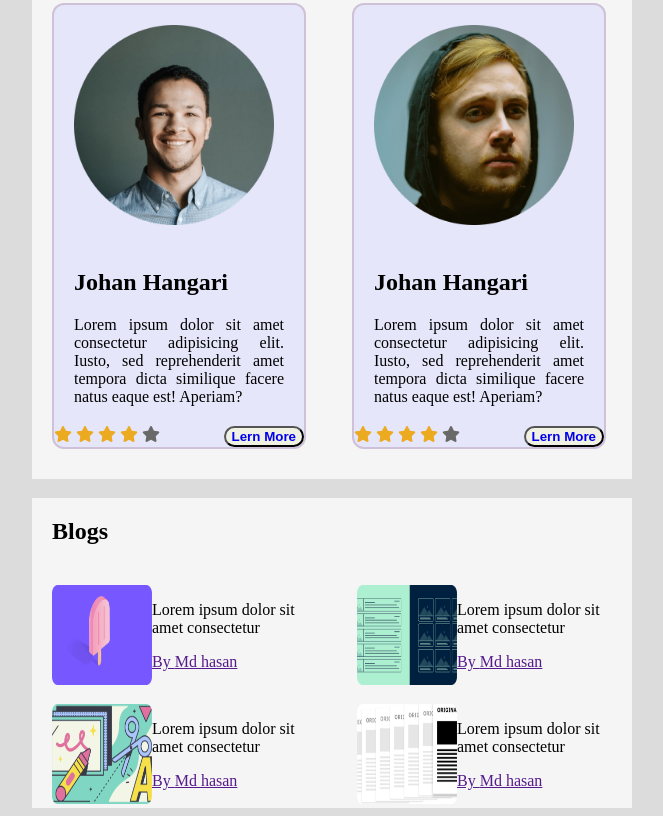
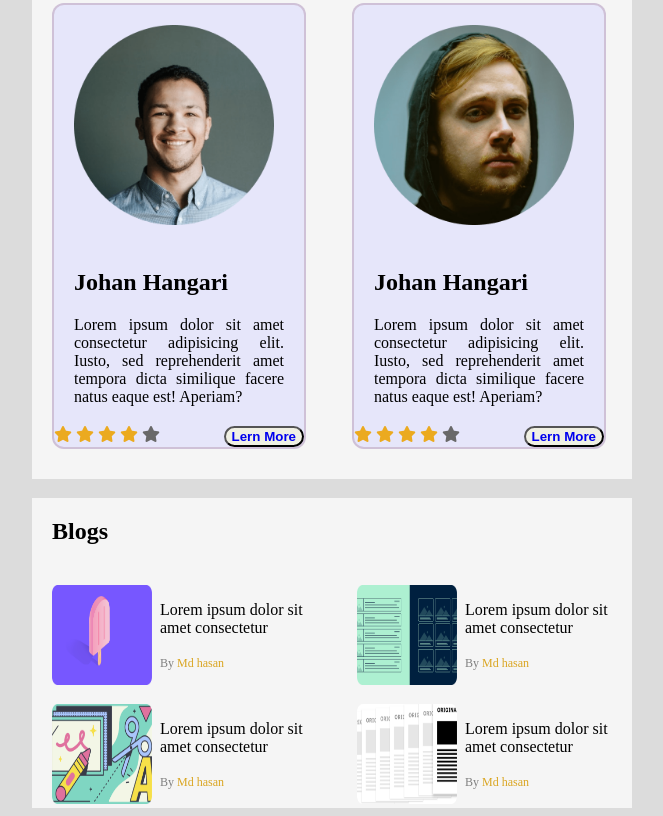
Before and after one commit to Mehedi287/practice-responsive-web-site, a plain HTML site: page index.html in a window 1280 px wide. Shown: the part 1114-1930 px from the top of the page, without its empty margins (308-971 px from the left). Drawn offline with Linux system fonts and the light colour scheme; a web font is replaced by a local one.

Commit message:
bloges added

```diff
--- a/index.html
+++ b/index.html
@@ -220,7 +220,7 @@
 
                     <div class="blog-information">
                         <p>Lorem ipsum dolor sit amet consectetur </p>
-                        <a href=""> <span>By </span> Md
+                        <a target="_blank" href=""> <span class="name">By </span> Md
                             hasan</a>
                     </div>
                 </article>
@@ -231,7 +231,7 @@
                     <div class="blog-information">
                         <p>Lorem ipsum dolor sit amet
                             consectetur </p>
-                        <a href=""> <span>By </span> Md
+                        <a target="_blank" href=""> <span class="name">By </span> Md
                             hasan</a>
                     </div>
                 </article>
@@ -242,7 +242,7 @@
                     <div class="blog-information">
                         <p>Lorem ipsum dolor sit amet
                             consectetur </p>
-                        <a href=""> <span>By </span> Md
+                        <a target="_blank" href=""> <span class="name">By </span> Md
                             hasan</a>
                     </div>
                 </article>
@@ -253,7 +253,7 @@
                     <div class="blog-information">
                         <p>Lorem ipsum dolor sit amet
                             consectetur </p>
-                        <a href=""> <span>By </span> Md
+                        <a target="_blank" href=""> <span class="name">By </span> Md
                             hasan</a>
                     </div>
                 </article>
--- a/style.css
+++ b/style.css
@@ -18,7 +18,7 @@ headers styles
 ---------------*/
 /* menu styles */
 .menu-wrap{
-    background-color: #562EFF;
+    background-color: #211f2b;
 }
 .menu{
     display: flex;
@@ -36,18 +36,21 @@ headers styles
     margin-right: 10px;
     text-decoration: none;
     font-weight: bold;
+    color: khaki;
 }
 .nav-icone{
     display: flex;
+    color: khaki;
 }
 .far{
     margin-top:15px;
     width: 25px ;
     height: auto;
+    color: lawngreen;
 }
 .fa-user-circle{
     margin-top: 2px;
-margin-left: 5px;
+    margin-left: 5px;
 }
 /* main styles */
 
@@ -128,3 +131,14 @@ button a{
     width: 100px;
     height: 100px;
  }
+ .blog-information{
+     margin-left: 8px;
+ }
+ .blog-information a{
+     text-decoration: none;
+     font-size: 12px;
+     color: goldenrod;
+ }
+ .name{
+     color: gray;
+ }
```
